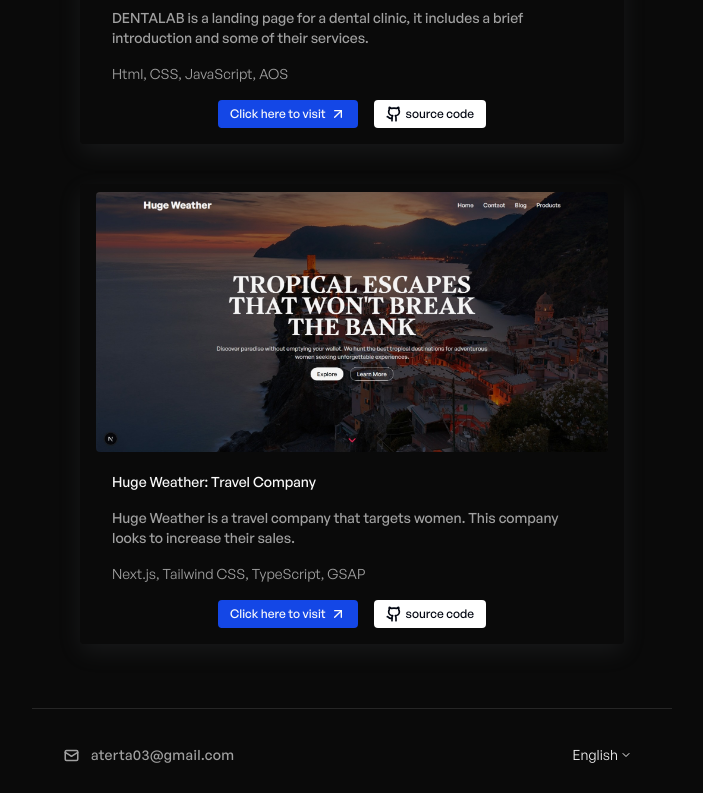
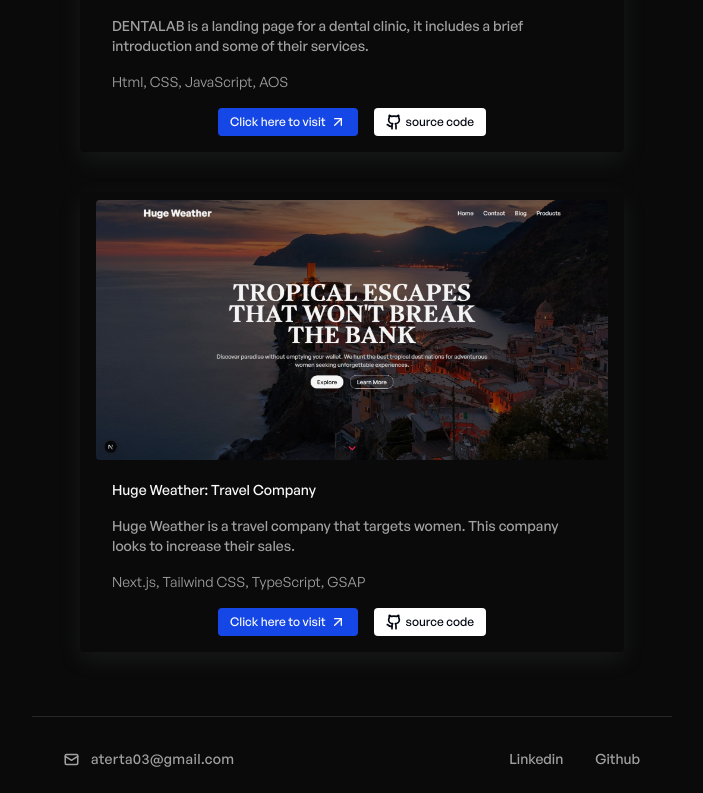
Before and after one commit to Falconstadium/react-portfolio, a React (Vite) app: page /en/ in a window 1280 px wide. Shown: the part 2004-2797 px from the top of the page, without its empty margins (288-991 px from the left). Built offline with nearby package versions, Linux system fonts and the light colour scheme.

Commit message:
refactor: change the position of the language meun

```diff
--- a/src/components/Contact.tsx
+++ b/src/components/Contact.tsx
@@ -1,17 +1,9 @@
 import { motion } from "framer-motion";
-import { getLang } from "../lib";
-import type { LanguageKey } from "./Hero";
-import LangSelector from "./LangSelector";
 
 export const Contact = () => {
-  const lang = getLang() as LanguageKey;
-  const validatedLang: LanguageKey = ["en", "fr", "ar"].includes(lang)
-    ? (lang as LanguageKey)
-    : "en";
-
   return (
     <section className="px-6 py-8" id="contact" dir="ltr">
-      <div className="relative mx-auto flex max-w-xl items-center justify-between">
+      <div className="mx-auto flex max-w-xl items-center justify-between">
         <div className="grid gap-4">
           <motion.div
             initial={{ opacity: 0, x: -50 }}
@@ -43,7 +35,38 @@ export const Contact = () => {
             </a>
           </motion.div>
         </div>
-        <LangSelector langName={validatedLang} />
+        <ul className="flex items-center justify-end gap-8 text-sm font-medium text-neutral-400">
+          <motion.li
+            initial={{ y: -50, opacity: 0 }}
+            whileInView={{ y: 0, opacity: 1 }}
+            viewport={{ once: true, amount: "all" }}
+            transition={{ duration: 1 }}
+          >
+            <a
+              href="https://www.linkedin.com/in/yassiraterta"
+              target="_blank"
+              rel="noopener noreferrer"
+              className="transition-colors duration-300 hover:text-neutral-100"
+            >
+              Linkedin
+            </a>
+          </motion.li>
+          <motion.li
+            initial={{ y: -50, opacity: 0 }}
+            whileInView={{ y: 0, opacity: 1 }}
+            viewport={{ once: true, amount: "all" }}
+            transition={{ duration: 1, delay: 0.2 }}
+          >
+            <a
+              href="https://github.com/Falconstadium"
+              target="_blank"
+              rel="noopener noreferrer"
+              className="transition-colors duration-300 hover:text-neutral-100"
+            >
+              Github
+            </a>
+          </motion.li>
+        </ul>
       </div>
     </section>
   );
--- a/src/components/Navbar.tsx
+++ b/src/components/Navbar.tsx
@@ -1,39 +1,18 @@
-import { motion } from "framer-motion";
+import { getLang } from "../lib";
+import type { LanguageKey } from "./Hero";
+import LangSelector from "./LangSelector";
 
 export const Navbar = () => {
+  const lang = getLang() as LanguageKey;
+  const validatedLang: LanguageKey = ["en", "fr", "ar"].includes(lang)
+    ? (lang as LanguageKey)
+    : "en";
   return (
     <header className="px-6 py-8" dir="ltr">
       <nav className="mx-auto max-w-4xl">
-        <ul className="flex items-center justify-end gap-8 text-sm font-medium text-neutral-400">
-          <motion.li
-            initial={{ y: -50, opacity: 0 }}
-            animate={{ y: 0, opacity: 1 }}
-            transition={{ duration: 1 }}
-          >
-            <a
-              href="https://www.linkedin.com/in/yassiraterta"
-              target="_blank"
-              rel="noopener noreferrer"
-              className="transition-colors duration-300 hover:text-neutral-100"
-            >
-              Linkedin
-            </a>
-          </motion.li>
-          <motion.li
-            initial={{ y: -50, opacity: 0 }}
-            animate={{ y: 0, opacity: 1 }}
-            transition={{ duration: 1, delay: 0.2 }}
-          >
-            <a
-              href="https://github.com/Falconstadium"
-              target="_blank"
-              rel="noopener noreferrer"
-              className="transition-colors duration-300 hover:text-neutral-100"
-            >
-              Github
-            </a>
-          </motion.li>
-        </ul>
+        <div className="relative float-end">
+          <LangSelector langName={validatedLang} />
+        </div>
       </nav>
     </header>
   );
```
